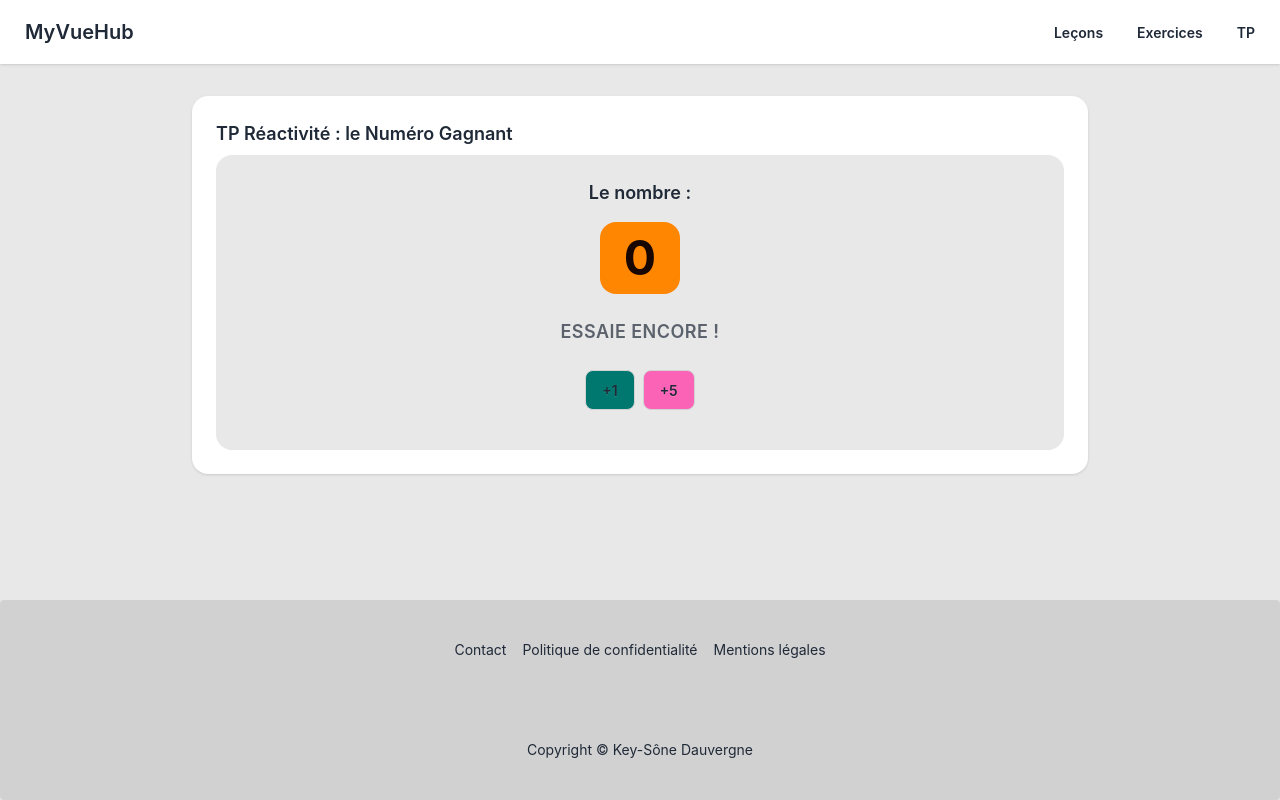
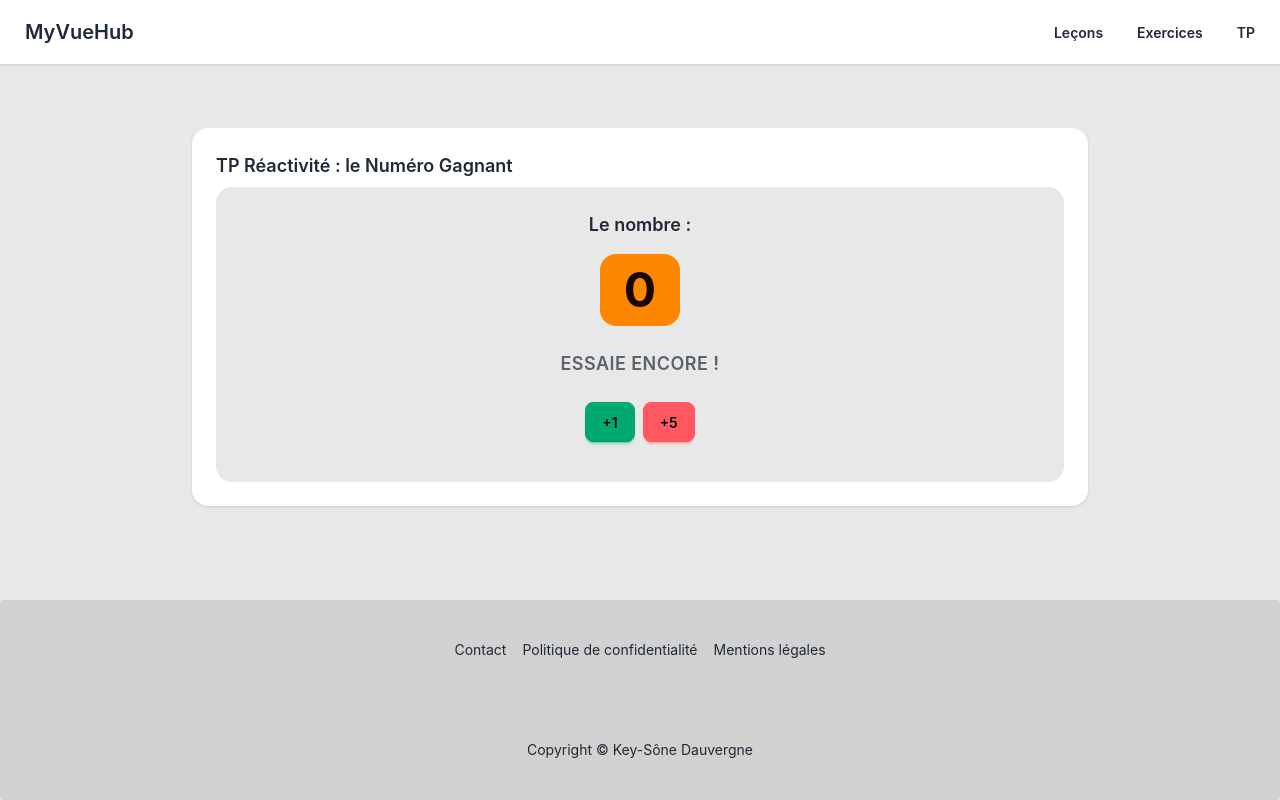
Before and after one commit to kdauvergne/my-vue-hub, a Vue app: page /tp/tp-reactivite in a window 1280 px wide. Built offline with nearby package versions, Linux system fonts and the light colour scheme.

Commit message:
add TP réactivité corrigé

```diff
--- a/src/views/tp/TP-reactivite.vue
+++ b/src/views/tp/TP-reactivite.vue
@@ -1,5 +1,5 @@
 <template>
-  <div class="card bg-base-100 shadow-sm max-w-4xl mx-auto">
+  <div class="card bg-base-100 shadow-sm max-w-4xl mx-auto my-8">
     <div class="card-body">
       <h2 class="card-title">TP Réactivité : le Numéro Gagnant</h2>
 
@@ -19,21 +19,15 @@
           </h3>
           <h3
             v-if="message"
-            class="text-center text-lg font-semibold uppercase tracking-wide text-base-content/70"
+            class="text-center text-lg font-semibold uppercase tracking-wide text-fuchsia-600"
           >
             {{ message }}
           </h3>
           <div class="card-body items-center flex-row mx-auto">
-            <button
-              class="btn btn-active mx-auto bg-teal-700"
-              @click="leNombre++"
-            >
+            <button class="btn btn-success mx-auto" @click="augmenter(1)">
               +1
             </button>
-            <button
-              class="btn btn-active mx-auto bg-pink-400"
-              @click="leNombre += 5"
-            >
+            <button class="btn btn-error mx-auto" @click="augmenter(5)">
               +5
             </button>
           </div>
@@ -49,6 +43,10 @@ import { ref, watch, computed } from "vue";
 const leNombre = ref(0);
 const message = ref("");
 
+function augmenter(n) {
+  leNombre.value += n;
+}
+
 const indice = computed(() => {
   if (leNombre.value < 7) return "ESSAIE ENCORE !";
   if (leNombre.value === 7) return "7... BINGO !";
@@ -57,9 +55,10 @@ const indice = computed(() => {
 
 watch(leNombre, (newNombre) => {
   if (newNombre > 30) {
-    message.value = "Le nombre dépasse 30 !";
+    message.value = "Beaucoup trop !";
     setTimeout(() => {
       leNombre.value = 0;
+      message.value = "";
     }, 7000);
   }
 });
```
